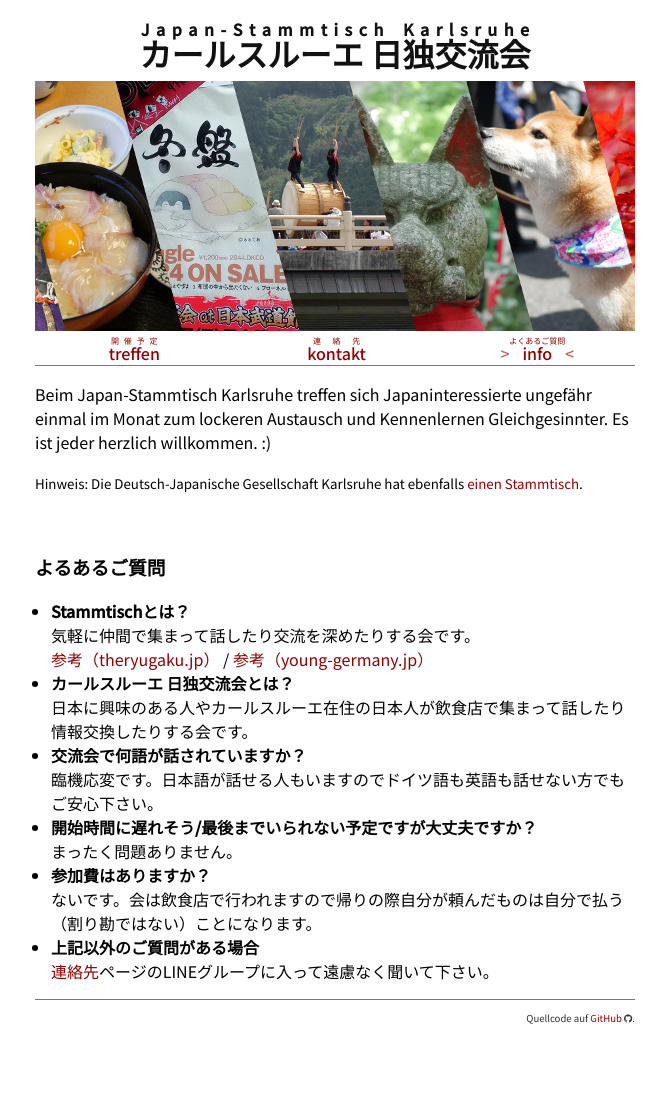
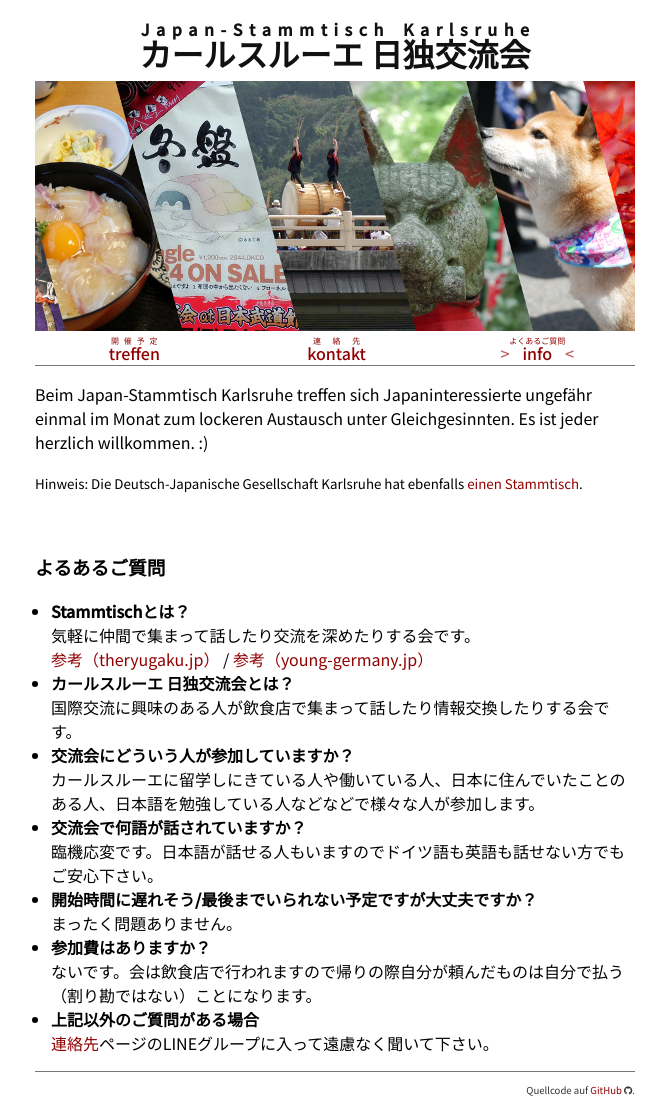
Before and after one commit to tcsch/japanstammtisch.github.io, a Jekyll site: the page built from info.md, in a window 1280 px wide. Shown: the whole page, without its empty margins (305-971 px from the left). Built offline with Jekyll 4.4.1, drawn with Linux system fonts in a browser that asks for light colours; before the commit the page ends 1035 px from its top, so only the background shows below that.

```diff
--- a/info.md
+++ b/info.md
@@ -2,7 +2,7 @@
 layout: textcontent
 ---
 
-Beim Japan-Stammtisch Karlsruhe treffen sich Japaninteressierte ungefähr einmal im Monat zum lockeren Austausch und Kennenlernen Gleichgesinnter. Es ist jeder herzlich willkommen. :)
+Beim Japan-Stammtisch Karlsruhe treffen sich Japaninteressierte ungefähr einmal im Monat zum lockeren Austausch unter Gleichgesinnten. Es ist jeder herzlich willkommen. :)
 
 <small>Hinweis: Die Deutsch-Japanische Gesellschaft Karlsruhe hat ebenfalls [einen Stammtisch](https://www.djg-karlsruhe.de/).</small>
 
@@ -14,7 +14,9 @@ Beim Japan-Stammtisch Karlsruhe treffen sich Japaninteressierte ungefähr einmal
   気軽に仲間で集まって話したり交流を深めたりする会です。
   [参考（theryugaku.jp）](https://theryugaku.jp/3111/) / [参考（young-germany.jp）](https://young-germany.jp/2015/12/stammtisch/)
 * **カールスルーエ 日独交流会とは？**
-  日本に興味のある人やカールスルーエ在住の日本人が飲食店で集まって話したり情報交換したりする会です。
+  国際交流に興味のある人が飲食店で集まって話したり情報交換したりする会です。
+* **交流会にどういう人が参加していますか？**
+  カールスルーエに留学しにきている人や働いている人、日本に住んでいたことのある人、日本語を勉強している人などなどで様々な人が参加します。
 * **交流会で何語が話されていますか？**
   臨機応変です。日本語が話せる人もいますのでドイツ語も英語も話せない方でもご安心下さい。
 * **開始時間に遅れそう/最後までいられない予定ですが大丈夫ですか？**
```
Also changed, not shown: _posts/2020-03-06-mar.md (+1 -1 lines), _posts/2021-11-13-nov.md (+1 -1 lines), _posts/2021-12-11-dec.md (added, +16 -0 lines).
